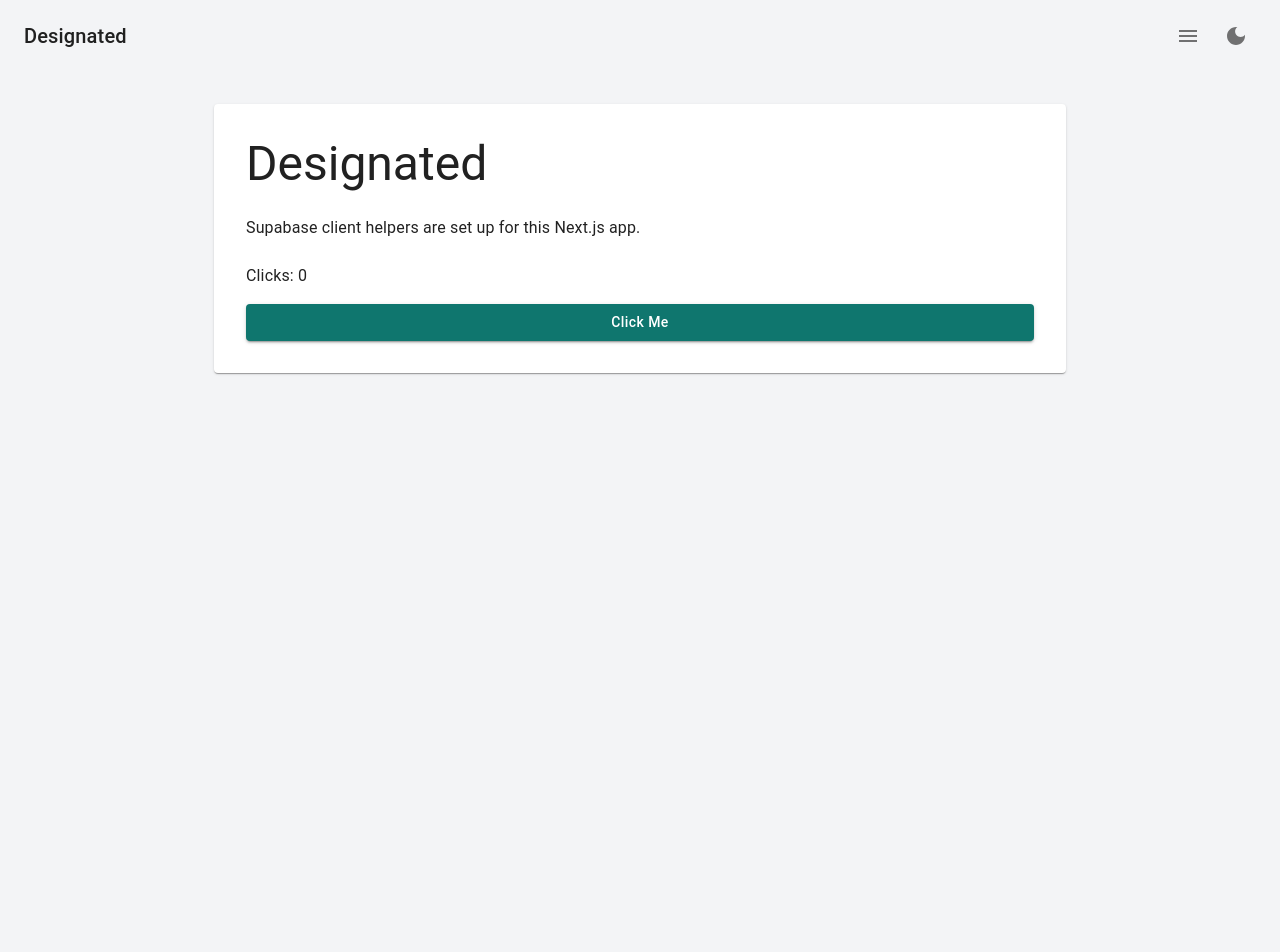
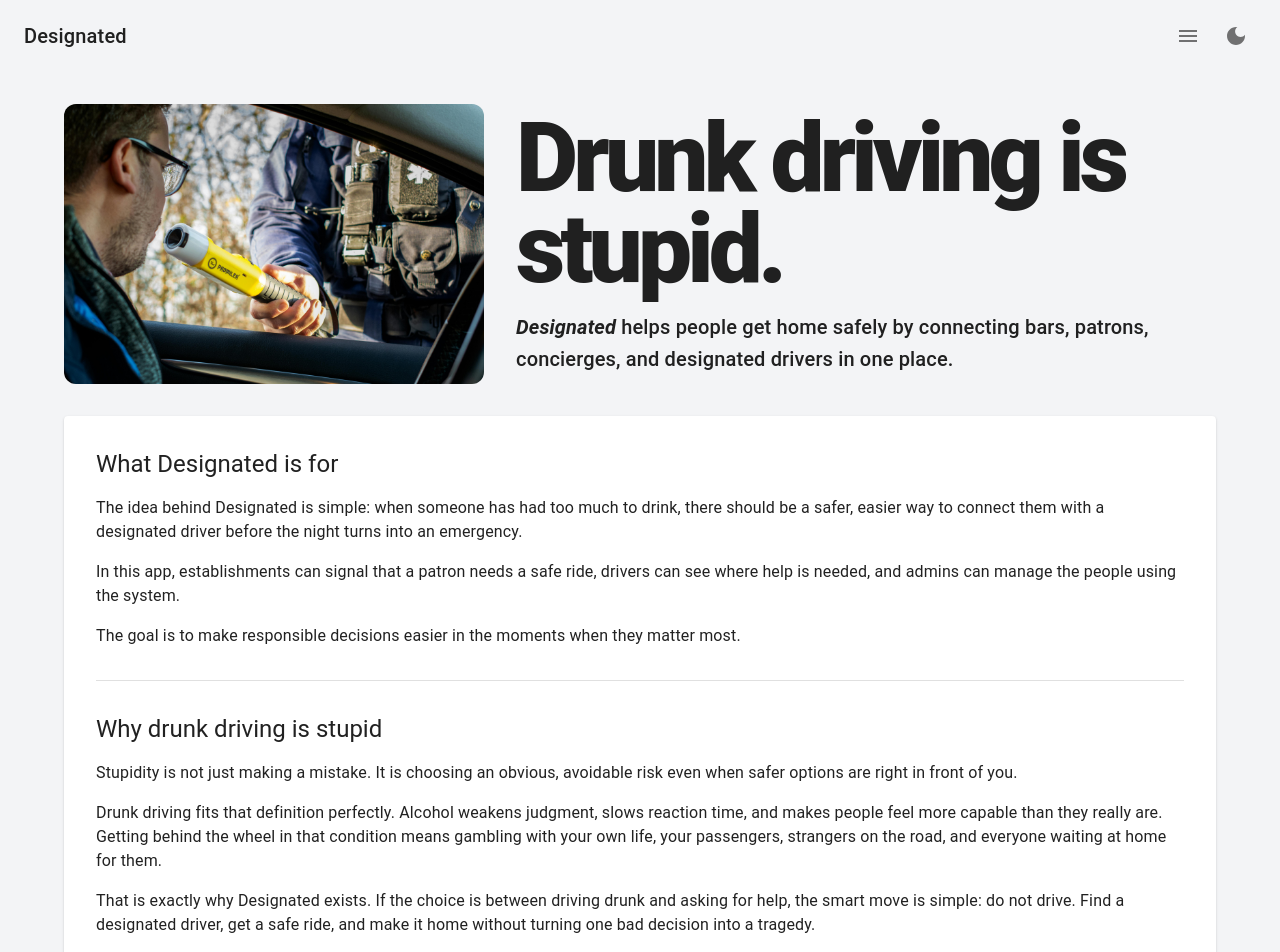
Before and after one commit to matthewlovestocode/designated, a Next.js app in the folder apps/web/: page / in a window 1280 px wide. Shown: the top 952 px of the page. Before the commit the page ends 800 px from the top, so only its background shows below. Built offline with nearby package versions, Linux system fonts and the light colour scheme; what @mui/material-nextjs would draw is missing.

Commit message:
Refresh landing page

```diff
--- a/apps/web/app/page.tsx
+++ b/apps/web/app/page.tsx
@@ -1,22 +1,119 @@
+import Image from "next/image";
+import Box from "@mui/material/Box";
 import Container from "@mui/material/Container";
+import Divider from "@mui/material/Divider";
 import Paper from "@mui/material/Paper";
 import Stack from "@mui/material/Stack";
 import Typography from "@mui/material/Typography";
-import PageHeader from "./components/page-header";
-import ClickCounter from "./components/click-counter";
 
 export default function Home() {
   return (
-    <Container component="main" maxWidth="md" sx={{ py: 4 }}>
-      <Paper sx={{ p: 4 }}>
-        <Stack spacing={3}>
-        <PageHeader heading="Designated" />
-        <Typography>
-          Supabase client helpers are set up for this Next.js app.
-        </Typography>
-        <ClickCounter />
-        </Stack>
-      </Paper>
+    <Container component="main" maxWidth="lg" sx={{ py: 4 }}>
+      <Stack spacing={4}>
+        <Box
+          sx={{
+            alignItems: "center",
+            display: "grid",
+            gap: 4,
+            gridTemplateColumns: {
+              xs: "1fr",
+              md: "minmax(280px, 420px) 1fr"
+            }
+          }}
+        >
+          <Box
+            sx={{
+              borderRadius: 3,
+              overflow: "hidden"
+            }}
+          >
+            <Image
+              alt="Police lights behind a pulled over car at night"
+              height={3280}
+              priority
+              src="/images/pulled-over.jpg"
+              style={{
+                display: "block",
+                height: "auto",
+                width: "100%"
+              }}
+              width={4920}
+            />
+          </Box>
+          <Stack spacing={2}>
+            <Typography
+              sx={{
+                fontSize: {
+                  xs: "3rem",
+                  sm: "4.5rem",
+                  md: "6rem"
+                },
+                fontWeight: 800,
+                letterSpacing: "-0.05em",
+                lineHeight: 0.95,
+                maxWidth: 900
+              }}
+            >
+              Drunk driving is stupid.
+            </Typography>
+            <Typography
+              color="text.secondary"
+              sx={{ maxWidth: 720 }}
+              variant="h6"
+            >
+              <Box component="span" sx={{ fontStyle: "italic", fontWeight: 700 }}>
+                Designated
+              </Box>{" "}
+              helps people get home safely by connecting bars, patrons,
+              concierges, and designated drivers in one place.
+            </Typography>
+          </Stack>
+        </Box>
+        <Paper sx={{ p: 4 }}>
+          <Stack spacing={4}>
+            <Stack spacing={2}>
+              <Typography variant="h5">What Designated is for</Typography>
+              <Typography>
+                The idea behind Designated is simple: when someone has had too
+                much to drink, there should be a safer, easier way to connect
+                them with a designated driver before the night turns into an
+                emergency.
+              </Typography>
+              <Typography>
+                In this app, establishments can signal that a patron needs a
+                safe ride, drivers can see where help is needed, and admins can
+                manage the people using the system.
+              </Typography>
+              <Typography>
+                The goal is to make responsible decisions easier in the moments
+                when they matter most.
+              </Typography>
+            </Stack>
+            <Divider />
+            <Stack spacing={2}>
+              <Typography variant="h5">Why drunk driving is stupid</Typography>
+              <Typography>
+                Stupidity is not just making a mistake. It is choosing an
+                obvious, avoidable risk even when safer options are right in
+                front of you.
+              </Typography>
+              <Typography>
+                Drunk driving fits that definition perfectly. Alcohol weakens
+                judgment, slows reaction time, and makes people feel more
+                capable than they really are. Getting behind the wheel in that
+                condition means gambling with your own life, your passengers,
+                strangers on the road, and everyone waiting at home for them.
+              </Typography>
+              <Typography>
+                That is exactly why Designated exists. If the choice is between
+                driving drunk and asking for help, the smart move is simple: do
+                not drive. Find a designated driver, get a safe ride, and make
+                it home without turning one bad decision into a tragedy.
+              </Typography>
+            </Stack>
+          </Stack>
+        </Paper>
+      </Stack>
     </Container>
   );
 }
```
Also changed, not shown: apps/web/public/images/pulled-over.jpg (added), 3 other files (tests, documents, lock files or other folders).
